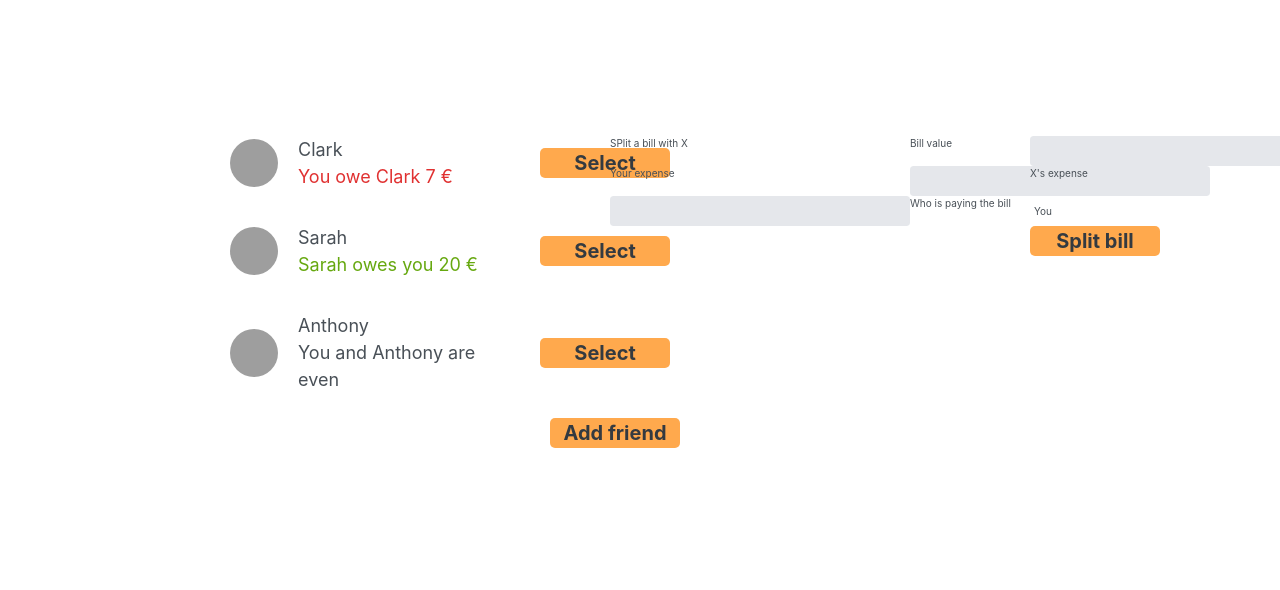
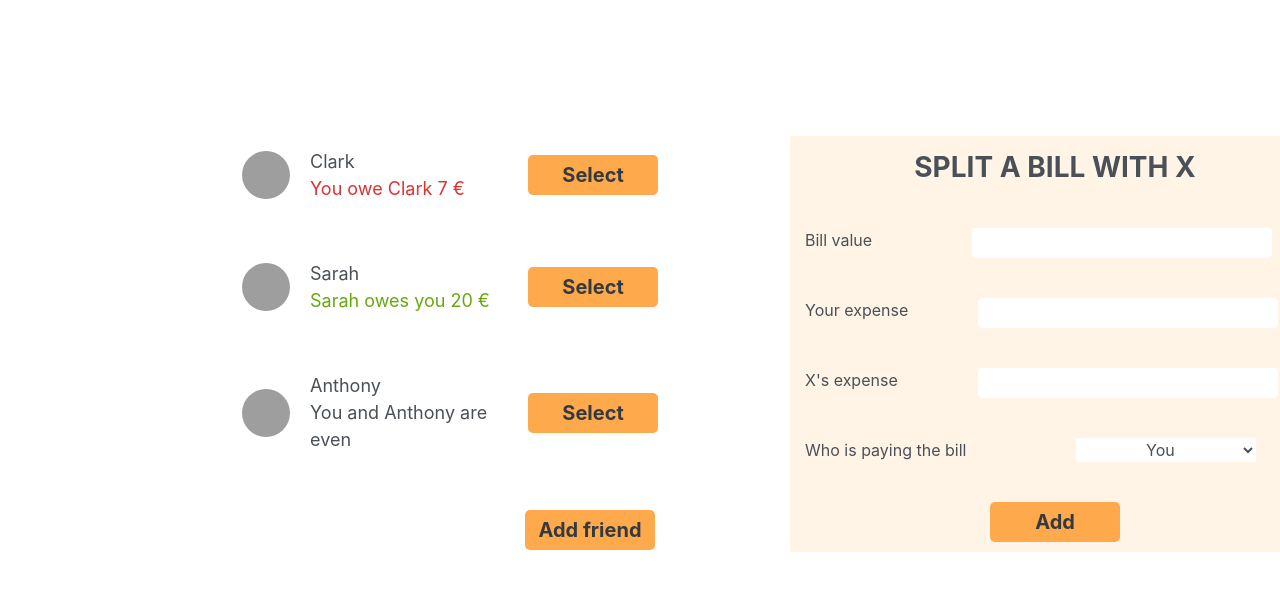
Before and after one commit to Briso10-dev/Eat-n-split, a React (Vite) app: page / in a window 1280 px wide. Shown: the top 590 px of the page. Built offline with nearby package versions, Linux system fonts and the light colour scheme; grey boxes are pictures that could not be loaded.

Commit message:
Styling Correctly arranged

```diff
--- a/src/components/App.jsx
+++ b/src/components/App.jsx
@@ -17,7 +17,7 @@ function App() {
       <div className="flex flex-col gap-10 w-[45rem]">
         <FriendList />
         {showAddFriend && <FormAddFriend />}
-        <div className="self-end">
+        <div className="mr-10 self-end">
           <Button onClick={handleShowAddFriend}>
             {showAddFriend ? "Close" : "Add friend"}
           </Button>
--- a/src/components/Button.jsx
+++ b/src/components/Button.jsx
@@ -1,7 +1,7 @@
 
 function Button({children,onClick}){
     return (
-        <button className="text-[2rem] w-[13rem] bg-[#ffa94d] text-[#343a40] px-[1rem] py-[1.2rem] border-none rounded-lg font-bold cursor-pointer transition-colors duration-300 hover:bg-[#ff922b] col-start-3 row-span-2"
+        <button className="text-[2rem] w-[13rem] bg-[#ffa94d] text-[#343a40] px-[1rem] py-2 border-none rounded-lg font-bold cursor-pointer transition-colors duration-300 hover:bg-[#ff922b] col-start-3 row-span-2"
                 onClick={onClick}
         > {children}
         </button>
--- a/src/components/FormAddFriend.jsx
+++ b/src/components/FormAddFriend.jsx
@@ -2,19 +2,19 @@ import Button from "./Button";
 
 function FormAddFriend() {
     return (
-        <form className="w-[50rem] h-[15rem]  text-[1.8rem] flex flex-col items-cente gap-[1.2rem] bg-[#fff4e6] rounded-[1rem] p-[2rem]">
+        <form className="w-[45rem] h-[15rem]  text-[1.8rem] flex flex-col items-cente gap-[1.2rem] bg-[#fff4e6] rounded-[1rem] p-[2rem]">
             <div className="flex gap-[5rem]">
                 <label className="self-start">Friend name</label>
                 <input
                     type="text"
-                    className="w-[30rem] h-[3rem] text-[1.4rem] p-[1rem] border border-[#ffa94d] bg-gray-200 text-black rounded-md focus:outline-none focus:ring-2 focus:ring-[#ffa94d]"
+                    className="w-[20rem] h-[3rem] text-[1.4rem] p-[1rem] border-s-white bg-white  outline-none rounded-md focus:outline-none focus:ring-2 focus:ring-[#ffa94d]"
                 />
             </div>
-            <div className="flex gap-[5rem]">
+            <div className="flex gap-[6rem]">
                 <label className="self-start">Image URL</label>
                 <input
                     type="text"
-                    className="w-[30rem] h-[3rem] text-[1.4rem] p-[1rem] border border-[#ffa94d] bg-gray-200 text-black rounded-md focus:outline-none focus:ring-2 focus:ring-[#ffa94d]"
+                    className="w-[20rem] h-[3rem] text-[1.4rem] p-[1rem] border-s-white bg-white outline-none rounded-md focus:outline-none focus:ring-2 focus:ring-[#ffa94d]"
                 />
             </div>
             <div className="self-center"><Button>Add</Button></div>
--- a/src/components/FormSplitBill.jsx
+++ b/src/components/FormSplitBill.jsx
@@ -2,35 +2,39 @@ import Button from "./Button";
 
 function FormSplitBill(){
     return(
-        <form className="grid grid-cols-[1fr_12rem] px-[3.2rem] py-[4rem]">
-            <h2>SPlit a bill with X</h2>
-
+        <form className="bg-[#fff4e6] translate-x-[18rem] flex flex-col gap-[4rem] text-[1.6rem] px-6 py-4 w-[53rem]">
+            <h2 className="font-bold text-[2.8rem] text-center  uppercase">SPlit a bill with X</h2>
+            <div className="flex items-center gap-[10rem]">
             <label className="self-start">Bill value</label>
                 <input
                     type="text"
-                    className="w-[30rem] h-[3rem] text-[1.4rem] p-[1rem] border border-[#ffa94d] bg-gray-200 text-black rounded-md focus:outline-none focus:ring-2 focus:ring-[#ffa94d]"
+                    className="w-[30rem] h-[3rem] text-[1.4rem] p-[1rem] border-s-white bg-white  outline-none rounded-md focus:outline-none focus:ring-2 focus:ring-[#ffa94d]"
                 />
-
+            </div>
+            <div className="flex  items-center gap-[7rem]">
                 <label className="self-start">Your expense</label>
                 <input
                     type="text"
-                    className="w-[30rem] h-[3rem] text-[1.4rem] p-[1rem] border border-[#ffa94d] bg-gray-200 text-black rounded-md focus:outline-none focus:ring-2 focus:ring-[#ffa94d]"
+                    className="w-[30rem] h-[3rem] text-[1.4rem] p-[1rem] border-s-white bg-white  outline-none rounded-md focus:outline-none focus:ring-2 focus:ring-[#ffa94d]"
                 />
-
+            </div>
+            <div className="flex  items-center gap-[8rem]">
                 <label className="self-start">X's expense</label>
                 <input
                     type="text"
-                    className="w-[30rem] h-[3rem] text-[1.4rem] p-[1rem] border border-[#ffa94d] bg-gray-200 text-black rounded-md focus:outline-none focus:ring-2 focus:ring-[#ffa94d]"
+                    className="w-[30rem] h-[3rem] text-[1.4rem] p-[1rem] border-s-white bg-white outline-none rounded-md focus:outline-none focus:ring-2 focus:ring-[#ffa94d]"
                     disabled
                 />
-
+            </div>
+            <div className="flex gap-[11rem]">
                 <label>Who is paying the bill</label>
-                <select >
+                <select className="bg-white w-[18rem] text-center">
                     <option value="user">You</option>
                     <option value="friend">X</option>
                 </select>
+            </div>
 
-                <Button>Split bill </Button>
+                 <div className="self-center"><Button>Add</Button></div>
         </form>
     )
 }
--- a/src/index.css
+++ b/src/index.css
@@ -1,9 +1,6 @@
 @import "tailwindcss";
 
 *{
-  padding: 0;
-  border: 0;
-  margin: 0;
   box-sizing: border-box;
 }
 
```
